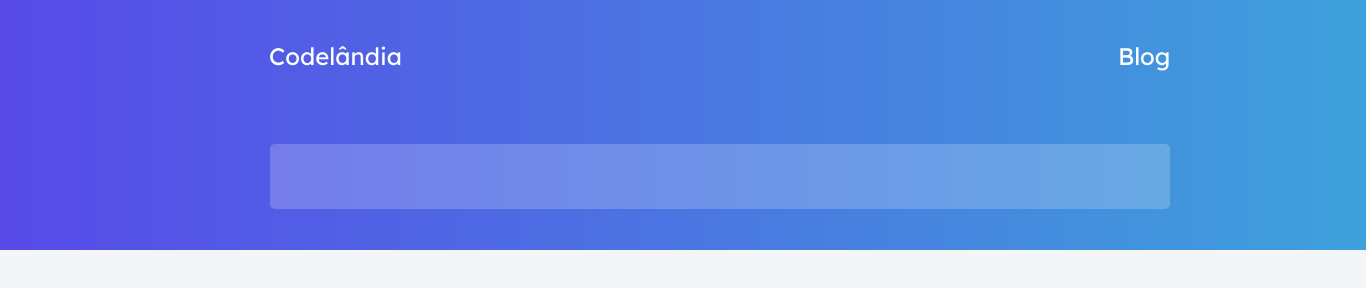
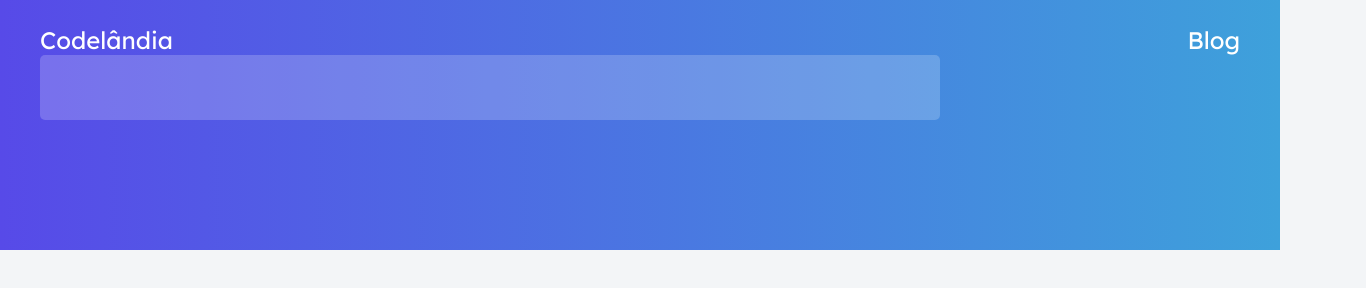
Before and after one commit to CedricArnaud20/IURY_CODE, a plain HTML site: page desafio1/index.html in a window 1280 px wide. Shown: the whole page, 1366 px wide, since content can reach past the window. Drawn offline with Linux system fonts and the light colour scheme.

Commit message:
Começar do zero

```diff
--- a/desafio1/asset/style.css
+++ b/desafio1/asset/style.css
@@ -38,23 +38,35 @@ body{
 
 /*Formataçãode header*/
 .main-header{
-    position: absolute;
-    width: 1366px;
+    width: 100%;
     height: 250px;
-    left: 0px;
-    top: 0px;
     background: var(--linear);
     display:flex;
+    justify-content: center;
+    align-items: center;
 }
 
 h1{
     color:var(--white);
+    line-height:30px;
 }
 
-.header-contain{
+.header-nav{
+    width:100%;
+    max-width: 1200px;
+    height: 200px;
+    display:flex;
+    justify-content:space-between;
+    flex-direction: column ;
+
+}
+
+.container-title{
+    width: 100%;
+    height: 30px;
     display: flex;
+    justify-content: space-between;
     align-items: center;
-    justify-content: space-between;
 }
 .header-contain h1{
     font-family: 'LexendDeca' ,Arial, sans-serif;
@@ -64,25 +76,8 @@ h1{
     line-height: 30px;
 }
 
-.container-title1 {
-    position: absolute;
-    width: 133px;
-    height: 30px;
-    left: 269px;
-    top: 41px;
-    display:flex;
-}
 
-.container-title2{
-    position: absolute;
-    width: 52px;
-    height: 30px;
-    left: 1118px;
-    top: 41px;
-    display:flex;
-
-}.search-box {
-    position: absolute;
+.search-box {
     width: 900px;
     height: 65px;
     left: 270px;
@@ -90,9 +85,4 @@ h1{
     background: rgba(255, 255, 255, 0.2);
     border-radius: 5px;
     display:flex;
-
 }
-
-.container-main{
-
-}
--- a/desafio1/index.html
+++ b/desafio1/index.html
@@ -12,24 +12,21 @@
 <body>
 
     <header class="main-header">
+        <nav class="header-nav">
+            <div class="header-contain">
+                <div class="container-title">
+                    <h1>Codelândia</h1>
+                    <h1>Blog</h1>
+                </div>
+                <div class="search-box"></div>
+            </div>
 
-        <div class="header-contain">
-            <div class="container-title1">
-                <h1>Codelândia</h1>
-            </div>
-            <div class="container-title2">
-                <h1>Blog</h1>
-            </div>
-            <div class="search-box"></div>
-        </div>
+
+        </nav>
 
     </header>
 
-    <main class="container-main">
 
-
-
-    </main>
 
 </body>
 
```
